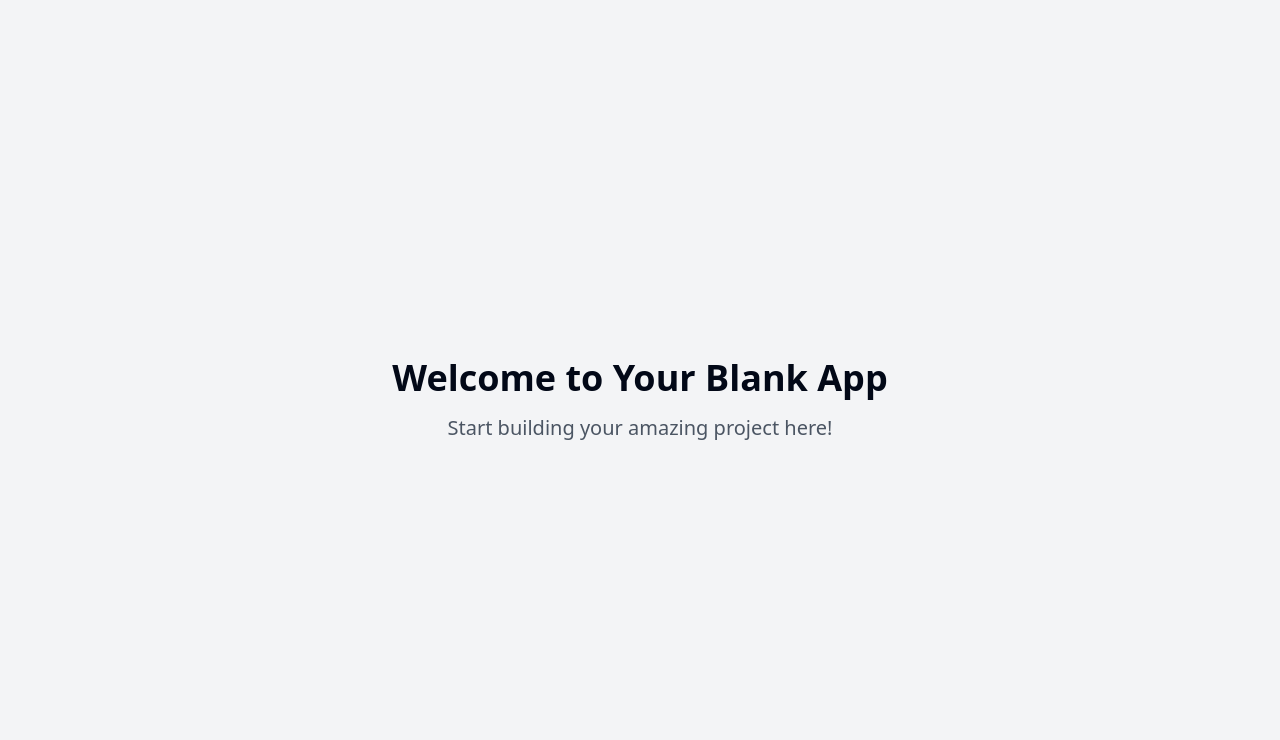
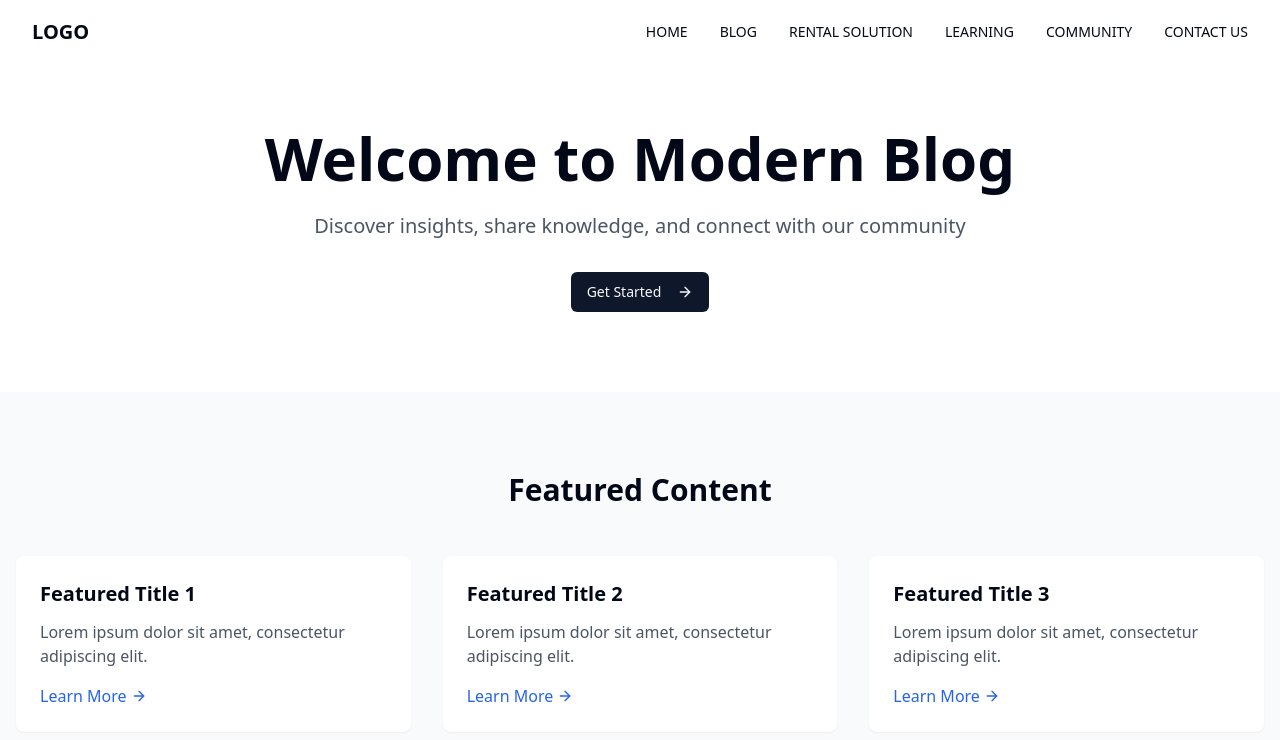
Before and after one commit to dotolinklab/dotos, a React (Vite) app: page / in a window 1280 px wide. Shown: the top 740 px of the page. Built offline with nearby package versions, Linux system fonts and the light colour scheme.

Commit message:
feat: Implement homepage with categories
Implement a homepage with the specified categories and apply the style of the given website.

```diff
--- a/index.html
+++ b/index.html
@@ -1,25 +1,23 @@
+
 <!DOCTYPE html>
-<html lang="en">
+<html lang="ko">
   <head>
     <meta charset="UTF-8" />
     <meta name="viewport" content="width=device-width, initial-scale=1.0" />
-    <title>alpha-echo-blog-space</title>
-    <meta name="description" content="Lovable Generated Project" />
-    <meta name="author" content="Lovable" />
-
-    <meta property="og:title" content="alpha-echo-blog-space" />
-    <meta property="og:description" content="Lovable Generated Project" />
+    <title>Modern Blog</title>
+    <meta name="description" content="Modern Blog and Portfolio" />
+    <meta name="author" content="Modern Blog" />
+    <link rel="stylesheet" href="https://fonts.googleapis.com/css2?family=Noto+Sans+KR:wght@300;400;500;700&display=swap" />
+    <meta property="og:title" content="Modern Blog" />
+    <meta property="og:description" content="Modern Blog and Portfolio" />
     <meta property="og:type" content="website" />
     <meta property="og:image" content="https://lovable.dev/opengraph-image-p98pqg.png" />
-
     <meta name="twitter:card" content="summary_large_image" />
     <meta name="twitter:site" content="@lovable_dev" />
     <meta name="twitter:image" content="https://lovable.dev/opengraph-image-p98pqg.png" />
   </head>
-
   <body>
     <div id="root"></div>
-    <!-- IMPORTANT: DO NOT REMOVE THIS SCRIPT TAG OR THIS VERY COMMENT! -->
     <script src="https://cdn.gpteng.co/gptengineer.js" type="module"></script>
     <script type="module" src="/src/main.tsx"></script>
   </body>
--- a/src/App.tsx
+++ b/src/App.tsx
@@ -1,3 +1,4 @@
+
 import { Toaster } from "@/components/ui/toaster";
 import { Toaster as Sonner } from "@/components/ui/sonner";
 import { TooltipProvider } from "@/components/ui/tooltip";
@@ -16,7 +17,11 @@ const App = () => (
       <BrowserRouter>
         <Routes>
           <Route path="/" element={<Index />} />
-          {/* ADD ALL CUSTOM ROUTES ABOVE THE CATCH-ALL "*" ROUTE */}
+          <Route path="/blog" element={<NotFound />} />
+          <Route path="/rental" element={<NotFound />} />
+          <Route path="/learning" element={<NotFound />} />
+          <Route path="/community" element={<NotFound />} />
+          <Route path="/contact" element={<NotFound />} />
           <Route path="*" element={<NotFound />} />
         </Routes>
       </BrowserRouter>
--- /dev/null
+++ b/src/components/Navigation.tsx
@@ -0,0 +1,79 @@
+
+import { useState, useEffect } from 'react';
+import { Menu } from 'lucide-react';
+import { Button } from '@/components/ui/button';
+
+const Navigation = () => {
+  const [isScrolled, setIsScrolled] = useState(false);
+  const [isMobileMenuOpen, setIsMobileMenuOpen] = useState(false);
+
+  useEffect(() => {
+    const handleScroll = () => {
+      setIsScrolled(window.scrollY > 20);
+    };
+    window.addEventListener('scroll', handleScroll);
+    return () => window.removeEventListener('scroll', handleScroll);
+  }, []);
+
+  const navLinks = [
+    { name: "HOME", href: "/" },
+    { name: "BLOG", href: "/blog" },
+    { name: "RENTAL SOLUTION", href: "/rental" },
+    { name: "LEARNING", href: "/learning" },
+    { name: "COMMUNITY", href: "/community" },
+    { name: "CONTACT US", href: "/contact" },
+  ];
+
+  return (
+    <nav className={`fixed w-full z-50 transition-all duration-300 ${isScrolled ? 'bg-white shadow-md' : 'bg-transparent'}`}>
+      <div className="max-w-7xl mx-auto px-4 sm:px-6 lg:px-8">
+        <div className="flex justify-between items-center h-16">
+          <div className="flex-shrink-0">
+            <a href="/" className="text-xl font-bold">LOGO</a>
+          </div>
+
+          {/* Desktop Navigation */}
+          <div className="hidden md:flex items-center space-x-8">
+            {navLinks.map((link) => (
+              <a
+                key={link.name}
+                href={link.href}
+                className="text-sm hover:text-gray-600 transition-colors duration-200"
+              >
+                {link.name}
+              </a>
+            ))}
+          </div>
+
+          {/* Mobile menu button */}
+          <Button
+            variant="ghost"
+            className="md:hidden"
+            onClick={() => setIsMobileMenuOpen(!isMobileMenuOpen)}
+          >
+            <Menu className="h-6 w-6" />
+          </Button>
+        </div>
+
+        {/* Mobile Navigation */}
+        {isMobileMenuOpen && (
+          <div className="md:hidden">
+            <div className="px-2 pt-2 pb-3 space-y-1 bg-white shadow-lg">
+              {navLinks.map((link) => (
+                <a
+                  key={link.name}
+                  href={link.href}
+                  className="block px-3 py-2 text-sm hover:bg-gray-50"
+                >
+                  {link.name}
+                </a>
+              ))}
+            </div>
+          </div>
+        )}
+      </div>
+    </nav>
+  );
+};
+
+export default Navigation;
--- a/src/pages/Index.tsx
+++ b/src/pages/Index.tsx
@@ -1,12 +1,49 @@
-// Update this page (the content is just a fallback if you fail to update the page)
+
+import Navigation from '@/components/Navigation';
+import { Button } from '@/components/ui/button';
+import { ArrowRight } from 'lucide-react';
 
 const Index = () => {
   return (
-    <div className="min-h-screen flex items-center justify-center bg-gray-100">
-      <div className="text-center">
-        <h1 className="text-4xl font-bold mb-4">Welcome to Your Blank App</h1>
-        <p className="text-xl text-gray-600">Start building your amazing project here!</p>
-      </div>
+    <div className="min-h-screen bg-white">
+      <Navigation />
+
+      {/* Hero Section */}
+      <section className="pt-32 pb-20 px-4">
+        <div className="max-w-7xl mx-auto text-center">
+          <h1 className="text-4xl md:text-6xl font-bold mb-6">
+            Welcome to Modern Blog
+          </h1>
+          <p className="text-lg md:text-xl text-gray-600 mb-8 max-w-2xl mx-auto">
+            Discover insights, share knowledge, and connect with our community
+          </p>
+          <Button className="group">
+            Get Started
+            <ArrowRight className="ml-2 h-4 w-4 transition-transform group-hover:translate-x-1" />
+          </Button>
+        </div>
+      </section>
+
+      {/* Featured Section */}
+      <section className="py-20 bg-gray-50">
+        <div className="max-w-7xl mx-auto px-4">
+          <h2 className="text-3xl font-bold mb-12 text-center">Featured Content</h2>
+          <div className="grid md:grid-cols-3 gap-8">
+            {[1, 2, 3].map((item) => (
+              <div key={item} className="bg-white p-6 rounded-lg shadow-sm hover:shadow-md transition-shadow">
+                <h3 className="text-xl font-bold mb-3">Featured Title {item}</h3>
+                <p className="text-gray-600 mb-4">
+                  Lorem ipsum dolor sit amet, consectetur adipiscing elit.
+                </p>
+                <a href="#" className="text-blue-600 hover:underline inline-flex items-center">
+                  Learn More
+                  <ArrowRight className="ml-1 h-4 w-4" />
+                </a>
+              </div>
+            ))}
+          </div>
+        </div>
+      </section>
     </div>
   );
 };
```
